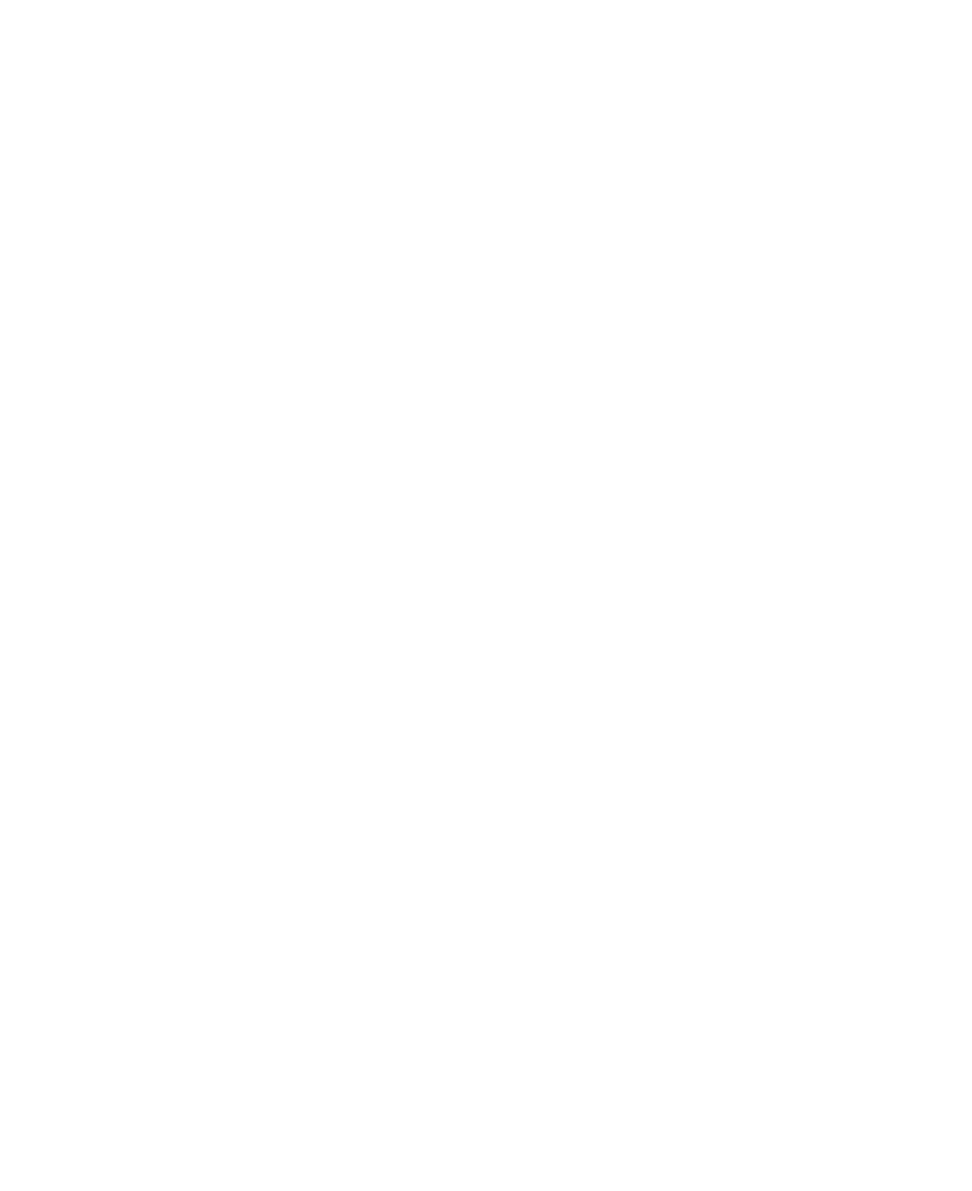
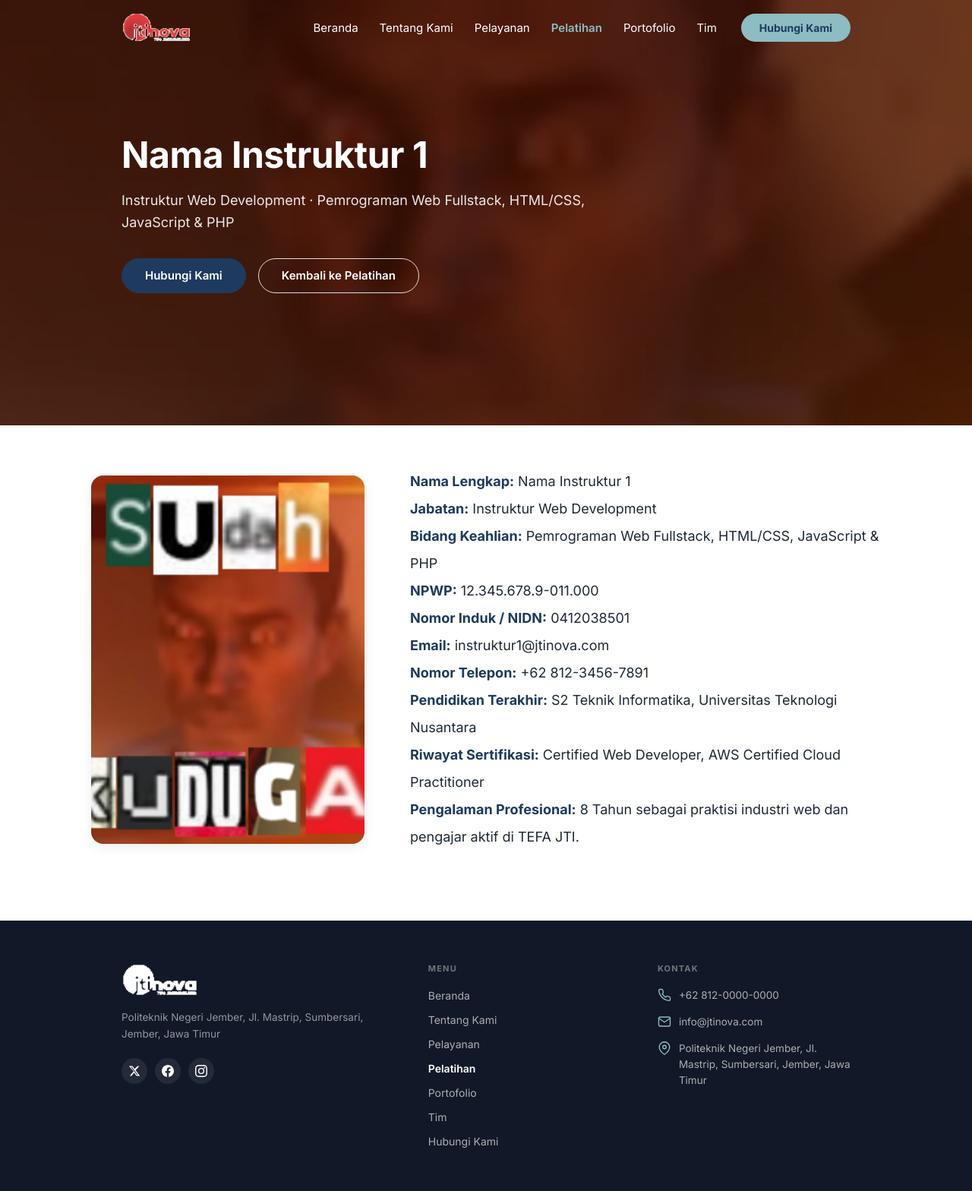
Before and after one commit to ravkagisan/prontoserve, a PHP site: page /Pelatihan/Detail/DetailInstruktur/index.php in a window 1280 px wide. Before the commit the page is empty. Shown: the whole page at 76% size. Before the commit the page ends 800 px from the top, so only its background shows below. Run offline with PHP 8.4, Linux system fonts and the light colour scheme.

Commit message:
feat: add instructor detail page and link to services

```diff
--- a/Pages/Pelatihan/Detail/DetailInstruktur/index.php
+++ b/Pages/Pelatihan/Detail/DetailInstruktur/index.php
@@ -0,0 +1,258 @@
+<?php
+ini_set('display_errors', 1);
+ini_set('display_startup_errors', 1);
+error_reporting(E_ALL);
+
+$current_page = 'pelatihan';
+
+$script_name = str_replace('\\', '/', $_SERVER['SCRIPT_NAME'] ?? '');
+if (preg_match('#^(.*?)/(Pages|api|Components)#', $script_name, $matches)) {
+    $base_url = $matches[1];
+} else {
+    $base_url = rtrim(dirname($script_name), '/\\');
+    if ($base_url === '/' || $base_url === '\\') {
+        $base_url = '';
+    }
+}
+
+$images_url = $base_url . '/Assets/images/';
+$images_dir = __DIR__ . '/../../../../Assets/images/';
+
+$gambar_url = function ($nama) use ($images_url, $images_dir) {
+    return file_exists($images_dir . $nama) ? $images_url . $nama : $images_url . 'dummy.jpg';
+};
+
+$pelatihan_url = $base_url . '/Pages/Pelatihan/index.php';
+$hubungi_url   = $base_url . '/Pages/HubungiKami/index.php';
+
+$instruktur_katalog = [
+    1 => [
+        'id'          => 1,
+        'foto'        => 'instruktur-1.jpg',
+        'nama'        => 'Nama Instruktur 1',
+        'peran'       => 'Web Development',
+        'jabatan'     => 'Instruktur Web Development',
+        'bidang'      => 'Pemrograman Web Fullstack, HTML/CSS, JavaScript & PHP',
+        'npwp'        => '12.345.678.9-011.000',
+        'nidn'        => '0412038501',
+        'email'       => 'instruktur1@jtinova.com',
+        'telepon'     => '+62 812-3456-7891',
+        'pendidikan'  => 'S2 Teknik Informatika, Universitas Teknologi Nusantara',
+        'sertifikasi' => 'Certified Web Developer, AWS Certified Cloud Practitioner',
+        'pengalaman'  => '8 Tahun sebagai praktisi industri web dan pengajar aktif di TEFA JTI.',
+    ],
+    2 => [
+        'id'          => 2,
+        'foto'        => 'instruktur-2.jpg',
+        'nama'        => 'Nama Instruktur 2',
+        'peran'       => 'UI/UX Design',
+        'jabatan'     => 'Instruktur UI/UX Design',
+        'bidang'      => 'UI/UX Design, Figma, User Research & Design System',
+        'npwp'        => '12.345.678.9-012.000',
+        'nidn'        => '0412038502',
+        'email'       => 'instruktur2@jtinova.com',
+        'telepon'     => '+62 812-3456-7892',
+        'pendidikan'  => 'S2 Desain Komunikasi Visual, Universitas Teknologi Nusantara',
+        'sertifikasi' => 'Google UX Design Professional Certificate, Adobe Certified Expert',
+        'pengalaman'  => '6 Tahun sebagai product designer dan mentor workshop desain.',
+    ],
+    3 => [
+        'id'          => 3,
+        'foto'        => 'instruktur-3.jpg',
+        'nama'        => 'Nama Instruktur 3',
+        'peran'       => 'Jaringan & Keamanan',
+        'jabatan'     => 'Instruktur Jaringan & Keamanan',
+        'bidang'      => 'Infrastruktur Jaringan, Administrasi Server & Keamanan Siber',
+        'npwp'        => '12.345.678.9-013.000',
+        'nidn'        => '0412038503',
+        'email'       => 'instruktur3@jtinova.com',
+        'telepon'     => '+62 812-3456-7893',
+        'pendidikan'  => 'S2 Teknik Komputer, Universitas Teknologi Nusantara',
+        'sertifikasi' => 'Cisco CCNA, CompTIA Security+, Mikrotik Certified Network Associate',
+        'pengalaman'  => '7 Tahun sebagai network engineer dan instruktur laboratorium jaringan.',
+    ],
+    4 => [
+        'id'          => 4,
+        'foto'        => 'instruktur-4.jpg',
+        'nama'        => 'Nama Instruktur 4',
+        'peran'       => 'Data & Analitik',
+        'jabatan'     => 'Instruktur Data & Analitik',
+        'bidang'      => 'Analisis Data, Python, Visualisasi Data & Business Intelligence',
+        'npwp'        => '12.345.678.9-014.000',
+        'nidn'        => '0412038504',
+        'email'       => 'instruktur4@jtinova.com',
+        'telepon'     => '+62 812-3456-7894',
+        'pendidikan'  => 'S2 Sains Komputasi & Statistik, Universitas Teknologi Nusantara',
+        'sertifikasi' => 'Certified Data Analyst, Microsoft Power BI Certified',
+        'pengalaman'  => '6 Tahun sebagai data specialist dan pengajar bootcamp data.',
+    ],
+];
+
+$id = (int) ($_GET['id'] ?? 1);
+if (!isset($instruktur_katalog[$id])) {
+    $id = 1;
+}
+
+$orang = $instruktur_katalog[$id];
+$orang['foto'] = $gambar_url($orang['foto']);
+
+$detail = [
+    'Nama Lengkap'           => $orang['nama'],
+    'Jabatan'                => $orang['jabatan'],
+    'Bidang Keahlian'        => $orang['bidang'],
+    'NPWP'                   => $orang['npwp'],
+    'Nomor Induk / NIDN'     => $orang['nidn'],
+    'Email'                  => $orang['email'],
+    'Nomor Telepon'          => $orang['telepon'],
+    'Pendidikan Terakhir'    => $orang['pendidikan'],
+    'Riwayat Sertifikasi'    => $orang['sertifikasi'],
+    'Pengalaman Profesional' => $orang['pengalaman'],
+];
+
+$carousel_slides = [
+    [
+        'id'          => 1,
+        'image'       => $orang['foto'],
+        'title'       => $orang['nama'],
+        'description' => $orang['jabatan'] . ' · ' . $orang['bidang'],
+        'buttons'     => [
+            ['text' => 'Hubungi Kami',       'link' => $hubungi_url,                  'variant' => 'primary'],
+            ['text' => 'Kembali ke Pelatihan', 'link' => $pelatihan_url . '#instruktur', 'variant' => 'outline-white'],
+        ],
+    ],
+];
+?>
+<!DOCTYPE html>
+<html lang="id">
+
+<head>
+    <meta charset="UTF-8">
+    <meta name="viewport" content="width=device-width, initial-scale=1.0">
+    <title>Profil Instruktur - <?= htmlspecialchars($orang['nama']) ?> - JTI NOVA</title>
+
+    <link rel="stylesheet" href="<?= htmlspecialchars($base_url) ?>/Style/style.css">
+
+    <?php require_once __DIR__ . '/../../../../Components/card.php'; ?>
+
+    <style>
+    .at-hero {
+        background-color: var(--bg-soft);
+        padding-top: calc(var(--space-48) + var(--space-8));
+        padding-bottom: calc(var(--space-48) + var(--space-8));
+    }
+
+    .at-hero__crumb {
+        margin: calc(var(--space-24) + var(--space-16)) 0 calc(var(--space-24) + var(--space-8));
+        color: var(--text-secondary);
+    }
+
+    .at-hero__crumb a {
+        color: inherit;
+        text-decoration: none;
+    }
+
+    .at-hero__crumb a:hover {
+        text-decoration: underline;
+    }
+
+    .at-hero__title {
+        margin: 0 0 calc(var(--space-24) + var(--space-8));
+        color: var(--brand-primary);
+    }
+
+    .at-hero__desc {
+        margin: 0;
+        color: var(--text-secondary);
+    }
+
+    .at-profile {
+        padding-top: calc(var(--space-48) + var(--space-8));
+        padding-bottom: calc(var(--space-48) + var(--space-24));
+        background-color: var(--bg-white);
+    }
+
+    .at-profile__grid {
+        display: grid;
+        grid-template-columns: 360px 1fr;
+        align-items: center;
+        gap: 60px;
+    }
+
+    .at-profile__photo {
+        width: 360px;
+        height: 485px;
+        object-fit: cover;
+        display: block;
+        border-radius: var(--radius-card);
+        background-color: var(--bg-gray);
+        box-shadow: var(--shadow-card);
+    }
+
+    .at-profile__list {
+        margin: 0;
+        padding: 0;
+        list-style: none;
+        font-size: 18px;
+        font-weight: 400;
+        line-height: 36px;
+        color: var(--text-primary);
+    }
+
+    .at-profile__list strong {
+        font-weight: 700;
+        color: var(--brand-primary);
+    }
+
+    @media (max-width: 1024px) {
+        .at-profile .container {
+            padding-left: var(--space-24);
+            padding-right: var(--space-24);
+        }
+
+        .at-profile__grid {
+            grid-template-columns: 1fr;
+            gap: var(--space-32);
+        }
+
+        .at-profile__photo {
+            width: 100%;
+            max-width: 360px;
+            height: auto;
+            aspect-ratio: 360 / 485;
+            margin: 0 auto;
+        }
+    }
+
+    @media (max-width: 768px) {
+        .at-profile__list {
+            font-size: 15px;
+            line-height: 1.8;
+        }
+    }
+    </style>
+</head>
+
+<body>
+
+    <?php require_once __DIR__ . '/../../../../Components/navbar.php'; ?>
+
+    <?php require_once __DIR__ . '/../../../../Components/carousel.php'; ?>
+
+    <section class="at-profile">
+        <div class="container at-profile__grid">
+            <img class="at-profile__photo"
+                 src="<?= htmlspecialchars($orang['foto']) ?>"
+                 alt="<?= htmlspecialchars($orang['nama']) ?>">
+            <ul class="at-profile__list">
+                <?php foreach ($detail as $label => $nilai): ?>
+                    <li><strong><?= htmlspecialchars($label) ?>:</strong> <?= htmlspecialchars($nilai) ?></li>
+                <?php endforeach; ?>
+            </ul>
+        </div>
+    </section>
+
+    <?php require_once __DIR__ . '/../../../../Components/footer.php'; ?>
+
+</body>
+
+</html>
```
Also changed, not shown: Pages/Pelayanan/index.php (+8 -9 lines).
